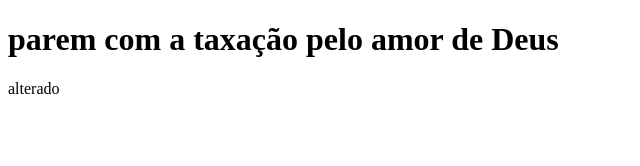
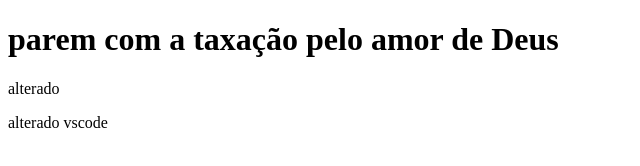
Before and after one commit to gabrielnascimento6/TI_50, a plain HTML site: page index.html in a window 1280 px wide. Shown: the whole page, without its empty margins (0-640 px from the left). Drawn offline with Linux system fonts and the light colour scheme.

```diff
--- a/index.html
+++ b/index.html
@@ -8,5 +8,6 @@
     <body>
         <h1>parem com a taxação pelo amor de Deus</h1>
         <p>alterado</p>
+        <p>alterado vscode</p>
     </body>
 </html>
```
